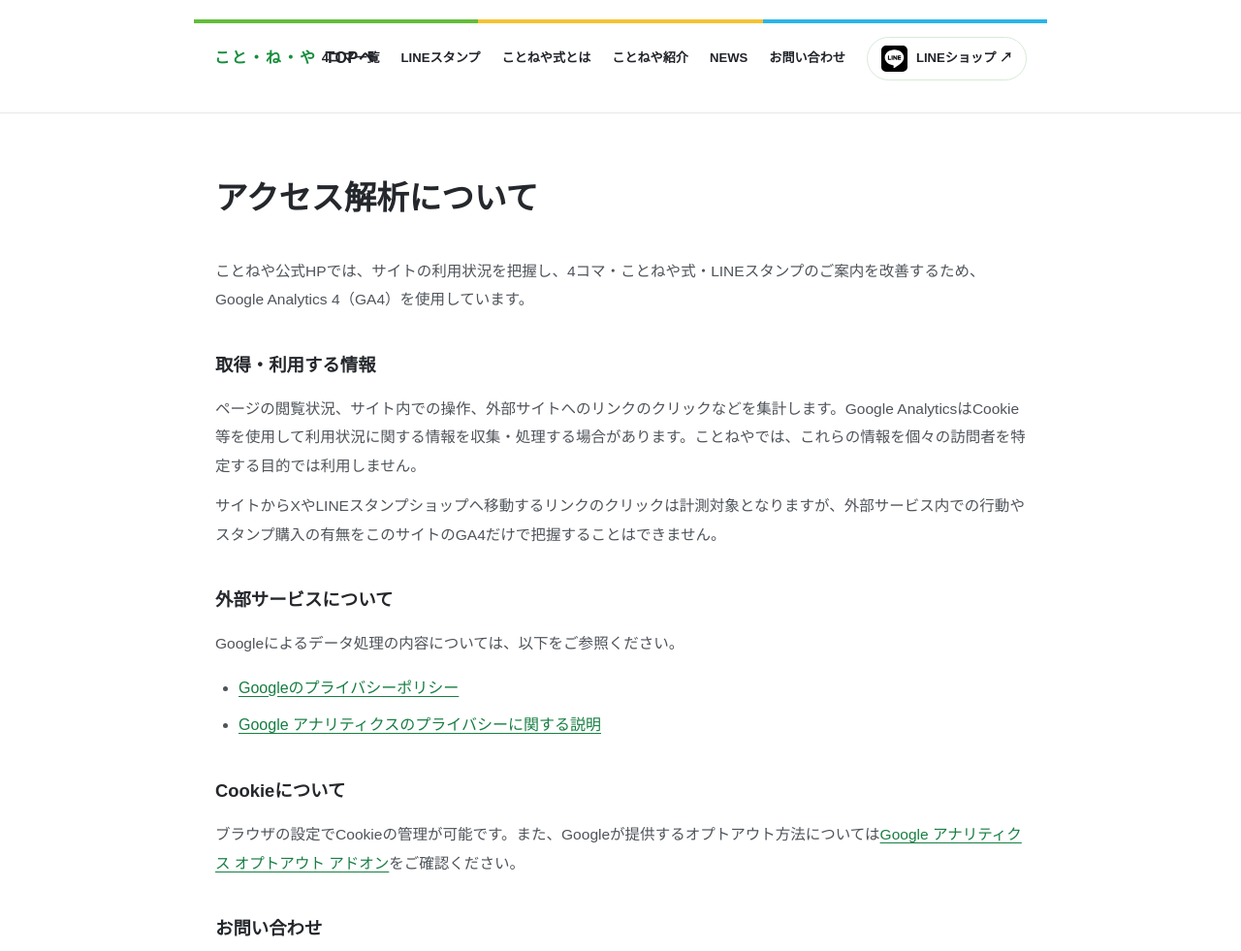
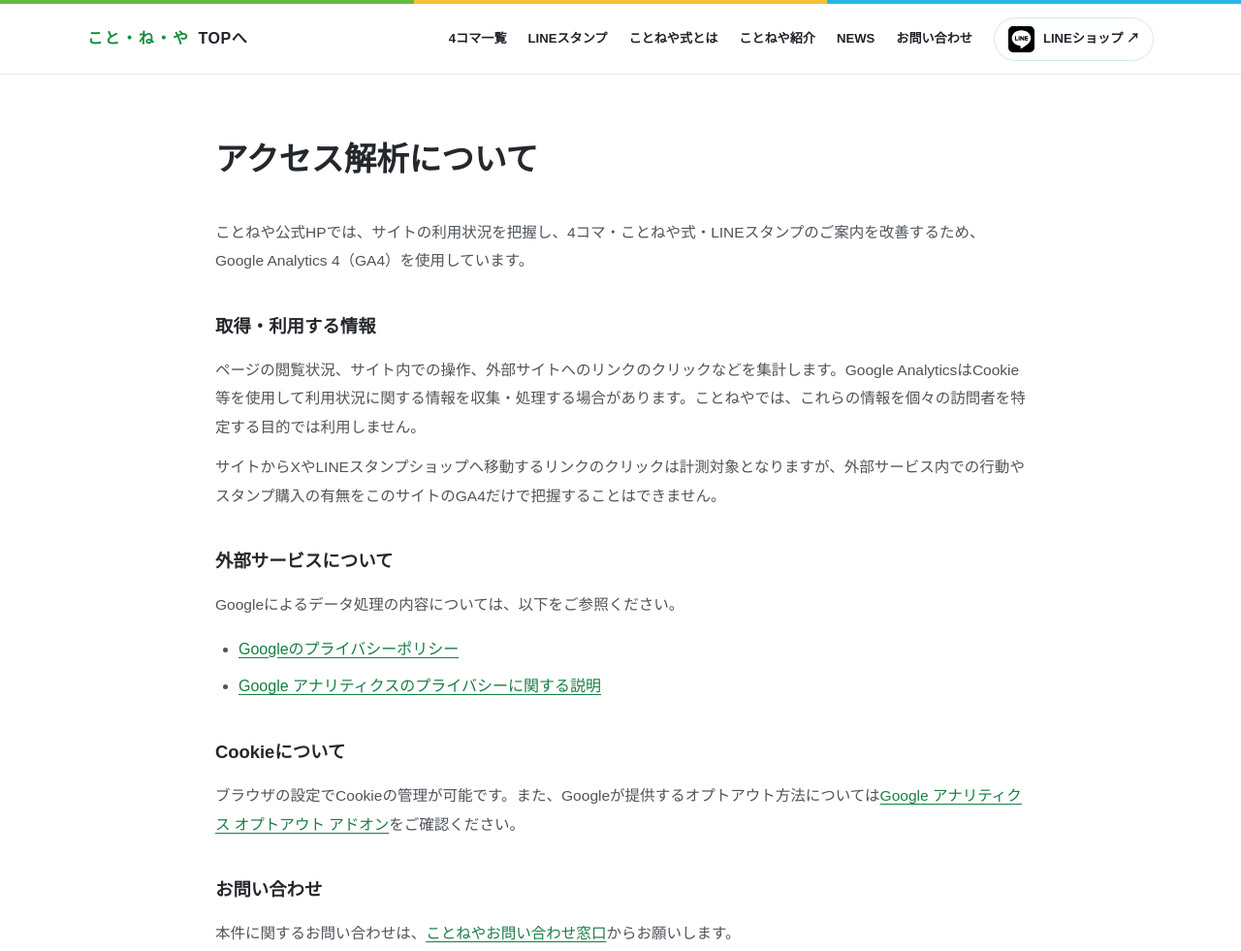
Before and after one commit to kotoneya29/kotoneya29.github.io, a plain HTML site: page privacy/index.html in a window 1280 px wide. Shown: the top 981 px of the page at 97% size. Drawn offline with Linux system fonts and the light colour scheme.

Commit message:
Prevent privacy page legacy header padding from affecting shared navigation

```diff
--- a/privacy/index.html
+++ b/privacy/index.html
@@ -18,7 +18,7 @@
 
 <style>
 :root{color-scheme:light}*{box-sizing:border-box}body{font-family:"Hiragino Kaku Gothic ProN","Noto Sans JP","Yu Gothic",Meiryo,sans-serif;color:#24272b;background:#fff;margin:0;line-height:1.9}
-header{border-bottom:1px solid #e7e7e7;padding:20px max(22px,calc((100% - 880px)/2))}
+header:not(.k-site-header){border-bottom:1px solid #e7e7e7;padding:20px max(22px,calc((100% - 880px)/2))}
 header a{color:#22813c;text-decoration:none;font-weight:bold}
 main{max-width:880px;margin:56px auto 96px;padding:0 22px}
 h1{font-size:clamp(1.55rem,3vw,2.1rem);margin:0 0 28px}h2{font-size:1.15rem;margin:36px 0 10px}
```
